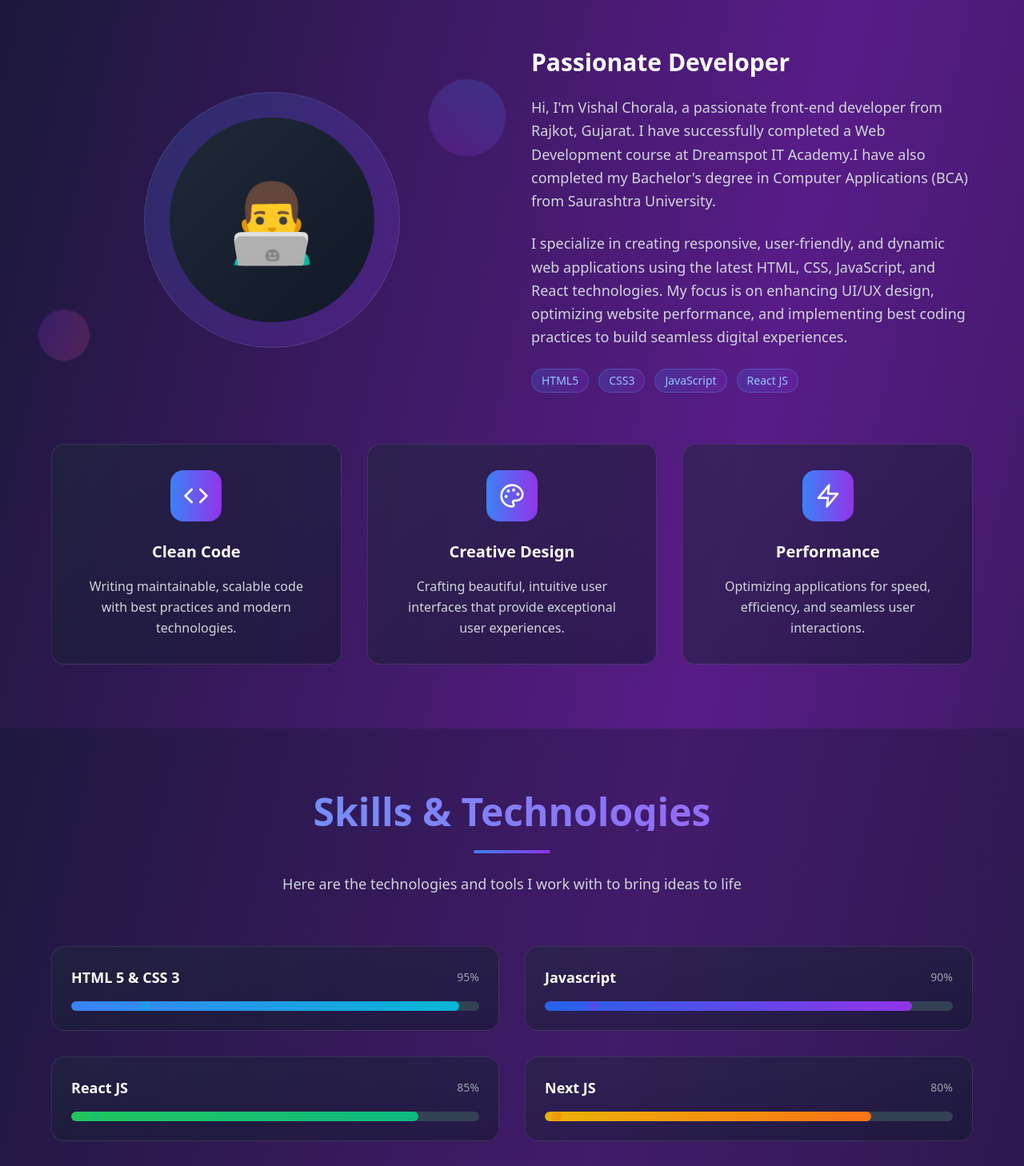
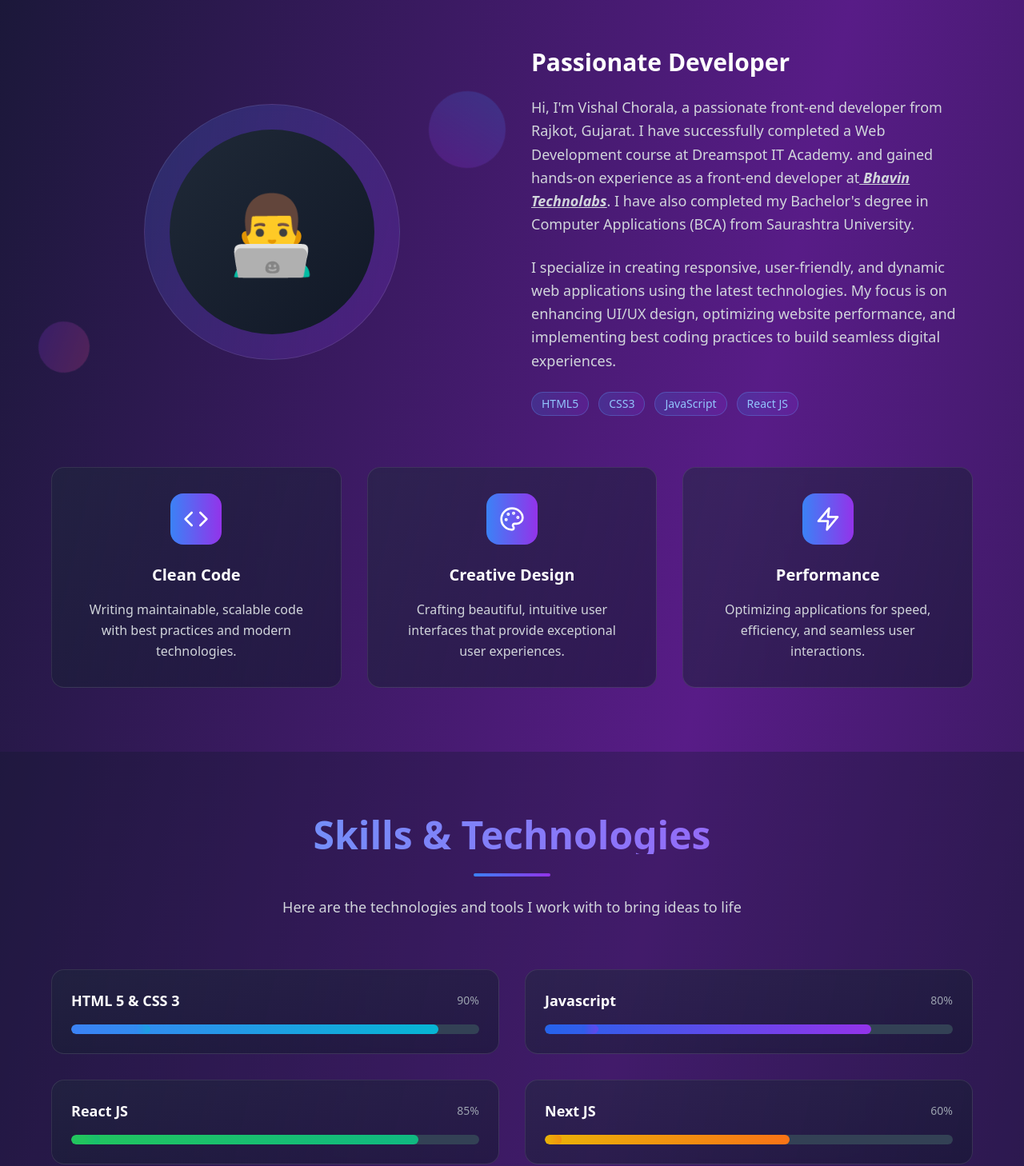
Before and after one commit to Vishalchorala/Portfolio-React, a React (Vite) app: page / in a window 1280 px wide. Shown: the part 960-2418 px from the top of the page at 80% size. Built offline with nearby package versions, Linux system fonts and the light colour scheme; no server answers.

Commit message:
env created

```diff
--- a/package.json
+++ b/package.json
@@ -13,7 +13,8 @@
     "framer-motion": "^10.16.16",
     "lucide-react": "^0.344.0",
     "react": "^18.3.1",
-    "react-dom": "^18.3.1"
+    "react-dom": "^18.3.1",
+    "react-icons": "^5.5.0"
   },
   "devDependencies": {
     "@eslint/js": "^9.9.1",
--- a/src/components/About.jsx
+++ b/src/components/About.jsx
@@ -89,10 +89,10 @@ const About = () => {
               <p className="text-gray-300 text-lg leading-relaxed">
                 Hi, I'm Vishal Chorala, a passionate front-end developer from Rajkot, Gujarat.
                 I have successfully completed a Web Development course at Dreamspot IT Academy.
-                {/* and gained hands-on
+                and gained hands-on
                 experience as a front-end developer at
-                <i><b><u><a href="https://bhavintechnolabs.com/" class="about-intern"> Bhavin
-                  Technolabs</a></u></b></i>. */}
+                <i><b><u><a href="https://bhavintechnolabs.com/"> Bhavin
+                  Technolabs</a></u></b></i>.
                 I have also completed my Bachelor's degree in Computer Applications (BCA) from Saurashtra
                 University.
               </p>
@@ -100,8 +100,7 @@ const About = () => {
                 {/* I love tackling complex problems and turning creative ideas into reality. When I'm not
                 coding, you can find me exploring new technologies, contributing to open-source projects,
                 or enjoying a good cup of coffee while sketching new design concepts. */}
-                I specialize in creating responsive, user-friendly, and dynamic web applications using the latest
-                HTML, CSS, JavaScript, and React technologies.
+                I specialize in creating responsive, user-friendly, and dynamic web applications using the latest technologies.
                 My focus is on enhancing UI/UX design, optimizing website performance, and implementing best coding
                 practices to build seamless digital experiences.
               </p>
--- a/src/components/Contact.jsx
+++ b/src/components/Contact.jsx
@@ -12,6 +12,7 @@ const Contact = () => {
     message: '',
   });
   const [isSubmitted, setIsSubmitted] = useState(false);
+  const endpoint = import.meta.env.VITE_FORMSPREE_ENDPOINT;
 
   // const handleSubmit = (e) => {
   //   e.preventDefault();
@@ -92,6 +93,7 @@ const Contact = () => {
           </motion.div>
 
           <div className="grid lg:grid-cols-2 gap-12">
+
             {/* Contact Information */}
             <motion.div variants={itemVariants} className="space-y-8">
               <h3 className="text-2xl font-bold text-white mb-8">Let's Connect</h3>
@@ -128,9 +130,6 @@ const Contact = () => {
               >
                 <h4 className="text-xl font-semibold text-white mb-4">Available for freelance work</h4>
                 <p className="text-gray-300 leading-relaxed">
-                  {/* I'm currently available for freelance projects and collaboration.
-                  Whether you need a complete web application or just want to
-                  bring your ideas to life, I'd love to help. */}
                   I'm Open to freelance and collaborative projects — I help build responsive web apps and improve user experiences with clean, scalable front-end development.
                 </p>
               </motion.div>
@@ -139,7 +138,7 @@ const Contact = () => {
             {/* Contact Form */}
             <motion.div variants={itemVariants}>
               <form
-                action="https://formspree.io/f/mrbzvwae"
+                action={import.meta.env.VITE_FORMSPREE_ENDPOINT}
                 method="POST"
                 className="space-y-6 md:mt-16 mt-0">
                 <div className="grid md:grid-cols-2 gap-6">
--- a/src/components/Hero.jsx
+++ b/src/components/Hero.jsx
@@ -1,7 +1,7 @@
 import React from "react";
 import { motion } from "framer-motion";
 import { ChevronDown, Github, Linkedin, Mail } from "lucide-react";
-import '../styles/AnimatedBorder.css' // <-- Create this CSS file
+import '../styles/AnimatedBorder.css'
 
 const Hero = () => {
   const scrollToNext = () => {
--- a/src/components/Navigation.jsx
+++ b/src/components/Navigation.jsx
@@ -27,7 +27,6 @@ const Navigation = () => {
     if (section) {
       section.scrollIntoView({ behavior: 'smooth' });
     }
-    // setIsOpen(false);
   };
 
   return (
--- a/src/components/Projects.jsx
+++ b/src/components/Projects.jsx
@@ -48,26 +48,6 @@ const Projects = () => {
       description: 'Analytics dashboard for social media metrics with data visualization, reporting, and automated insights generation.',
       image: 'https://images.pexels.com/photos/265087/pexels-photo-265087.jpeg?auto=compress&cs=tinysrgb&w=800',
       technologies: ['React', 'D3.js', 'Python', 'FastAPI', 'PostgreSQL'],
-      github: '#',
-      live: '#',
-      featured: false,
-    },
-    {
-      id: 5,
-      title: 'Portfolio Website',
-      description: 'A modern, responsive portfolio website with smooth animations, dark/light theme, and optimized performance.',
-      image: 'https://images.pexels.com/photos/196644/pexels-photo-196644.jpeg?auto=compress&cs=tinysrgb&w=800',
-      technologies: ['React', 'Framer Motion', 'Tailwind CSS', 'TypeScript'],
-      github: '#',
-      live: '#',
-      featured: false,
-    },
-    {
-      id: 6,
-      title: 'AI Chat Application',
-      description: 'Real-time chat application with AI-powered responses, message encryption, and multimedia sharing capabilities.',
-      image: 'https://images.pexels.com/photos/8849295/pexels-photo-8849295.jpeg?auto=compress&cs=tinysrgb&w=800',
-      technologies: ['Next.js', 'OpenAI API', 'WebSocket', 'Prisma', 'MySQL'],
       github: '#',
       live: '#',
       featured: false,
--- a/src/components/ScrollToTop .jsx
+++ b/src/components/ScrollToTop .jsx
@@ -1,6 +1,6 @@
-import React, { useState, useEffect } from "react";
+import { useState, useEffect } from "react";
 import { motion, AnimatePresence } from "framer-motion";
-import { ChevronUp } from "lucide-react";
+import { HiArrowSmUp } from "react-icons/hi";
 
 const ScrollToTop = () => {
     const [isVisible, setIsVisible] = useState(false);
@@ -35,14 +35,14 @@ const ScrollToTop = () => {
                     whileHover={{ scale: 1.1, y: -5 }}
                     whileTap={{ scale: 0.9 }}
                     onClick={scrollToTop}
-                    className="fixed bottom-8 right-8 z-50 p-4 bg-gradient-to-r from-blue-500 to-purple-600 text-white rounded-full shadow-lg hover:shadow-xl transition-all duration-300 backdrop-blur-sm border border-white/20"
+                    className="fixed bottom-6 right-6 z-50 p-1 lg:p-2 bg-gradient-to-r from-blue-500 to-purple-600 text-white rounded-full shadow-lg hover:shadow-xl transition-all duration-300 backdrop-blur-sm border border-white/20"
                     aria-label="Scroll to top"
                 >
                     <motion.div
                         animate={{ y: [0, -3, 0] }}
                         transition={{ duration: 1.5, repeat: Infinity, ease: "easeInOut" }}
                     >
-                        <ChevronUp size={24} />
+                        <HiArrowSmUp size={22} />
                     </motion.div>
                 </motion.button>
             )}
--- a/src/components/Skills.jsx
+++ b/src/components/Skills.jsx
@@ -6,26 +6,15 @@ const Skills = () => {
   const isInView = useInView(ref, { once: true, margin: '-100px' });
 
   const skills = [
-    { name: 'HTML 5 & CSS 3', level: 95, color: 'from-blue-500 to-cyan-500' },
-    { name: 'Javascript', level: 90, color: 'from-blue-600 to-purple-600' },
+    { name: 'HTML 5 & CSS 3', level: 90, color: 'from-blue-500 to-cyan-500' },
+    { name: 'Javascript', level: 80, color: 'from-blue-600 to-purple-600' },
     { name: 'React JS', level: 85, color: 'from-green-500 to-emerald-500' },
-    { name: 'Next JS', level: 80, color: 'from-yellow-500 to-orange-500' },
-    { name: 'Redux Toolkit', level: 75, color: 'from-indigo-500 to-purple-500' },
-    { name: 'Material UI', level: 70, color: 'from-orange-500 to-red-500' },
+    { name: 'Next JS', level: 60, color: 'from-yellow-500 to-orange-500' },
+    { name: 'Redux Toolkit', level: 70, color: 'from-indigo-500 to-purple-500' },
+    { name: 'Material UI', level: 60, color: 'from-orange-500 to-red-500' },
     { name: 'Github', level: 85, color: 'from-pink-500 to-purple-500' },
-    { name: 'Responsive Design', level: 75, color: 'from-purple-500 to-pink-500' },
+    { name: 'Responsive Design', level: 80, color: 'from-purple-500 to-pink-500' },
   ];
-
-  //   const skills = [
-  //   { name: 'HTML 5 & CSS 3', level: 95, color: 'from-blue-500 to-cyan-500' },
-  //   { name: 'Javascript', level: 90, color: 'from-blue-600 to-purple-600' },
-  //   { name: 'React JS', level: 85, color: 'from-green-500 to-emerald-500' },
-  //   { name: 'Next JS', level: 80, color: 'from-yellow-500 to-orange-500' },
-  //   { name: 'Tailwind CSS', level: 75, color: 'from-indigo-500 to-purple-500' },
-  //   { name: 'Material UI', level: 70, color: 'from-orange-500 to-red-500' },
-  //   { name: 'Git & GitHub', level: 85, color: 'from-pink-500 to-purple-500' },
-  //   { name: 'Responsive Design', level: 75, color: 'from-purple-500 to-pink-500' },
-  // ];
 
   const containerVariants = {
     hidden: { opacity: 0 },
@@ -108,7 +97,7 @@ const Skills = () => {
             <div className="flex flex-wrap justify-center gap-4">
               {[
                 'VS Code', 'Git',
-                'Tailwind CSS', 'Netlify', 'Firebase','Supabase'
+                'Tailwind CSS', 'Netlify', 'Firebase', 'Supabase'
               ].map((tool, index) => (
                 <motion.div
                   key={tool}
```
Also changed, not shown: 2 other files (tests, documents, lock files or other folders).
